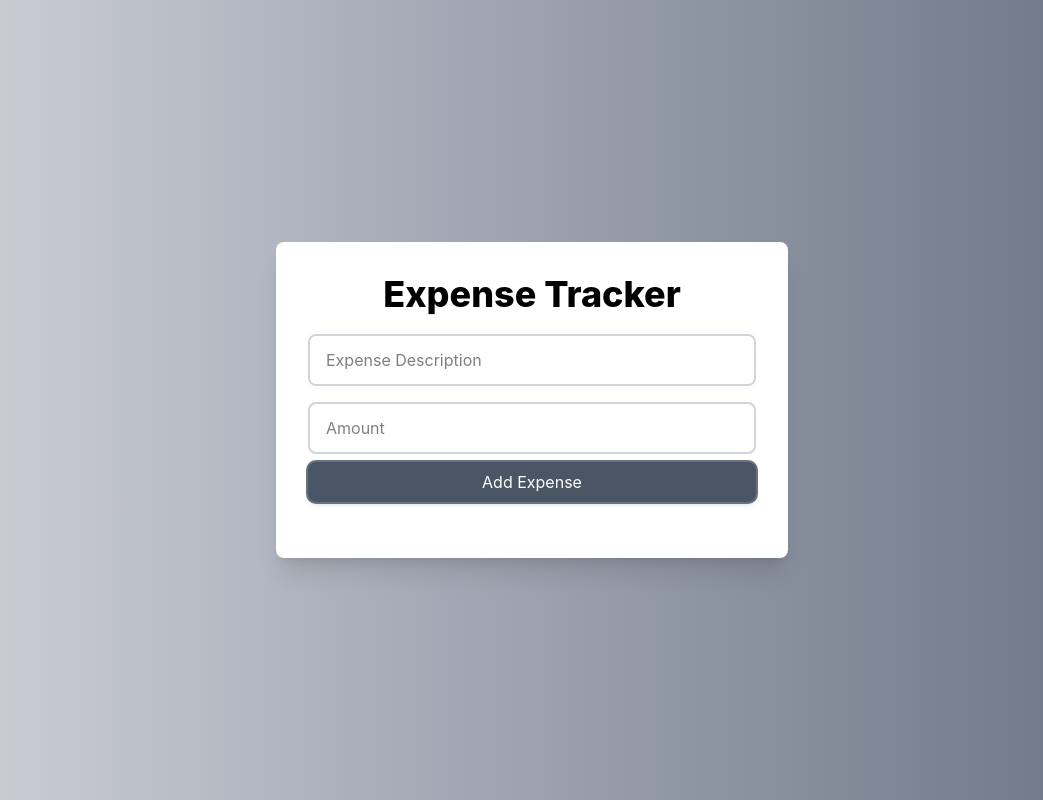
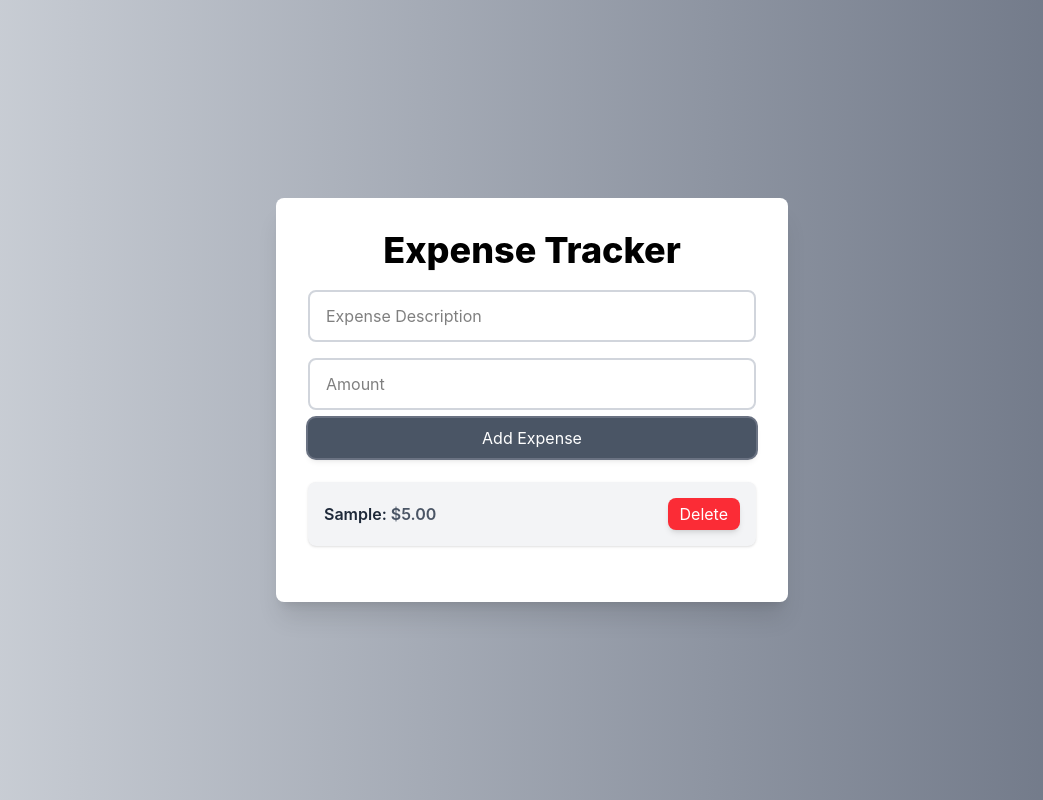
Before and after one commit to maimuna-t-333/expense-tracker, a React (Vite) app: page / in a window 1280 px wide. Both pictures are taken after typing "Sample", "5" into the empty fields and a click on the button "Add Expense". Shown: the whole page, without its empty margins (108-1151 px from the left). Built offline with nearby package versions, Linux system fonts and the light colour scheme.

Commit message:
Added expense list and delete funtionality

```diff
--- a/src/components/ExpenseTracker.tsx
+++ b/src/components/ExpenseTracker.tsx
@@ -44,6 +44,24 @@ export default function ExpenseTracker() {
                         Add Expense</button>
 
                 </div>
+
+                <ul className='space-y-4 mb-6'>
+                    {
+                        expenses.map((expense) => (
+                            <li key={expense.id} className='flex justify-between items-center bg-gray-100 p-4 rounded-lg shadow-sm transition-transform transform hover:scale-105'>
+                                <span className='text-gray-800 font-semibold'>
+                                    {expense.description}: <span className='text-gray-600'>
+                                        ${expense.amount.toFixed(2)}
+                                    </span>
+                                </span>
+                                <button className='bg-red-500 text-white px-3 py-1 rounded-lg shadow-md hover:bg-red-600 transition duration-200 focus:outline-none focus:ring-2 focus:ring-red-500'
+                                onClick={()=>removeExpense(expense.id)}>
+                                    Delete
+                                </button>
+                            </li>
+                        ))
+                    }
+                </ul>
             </div>
         </div>
     )
```
